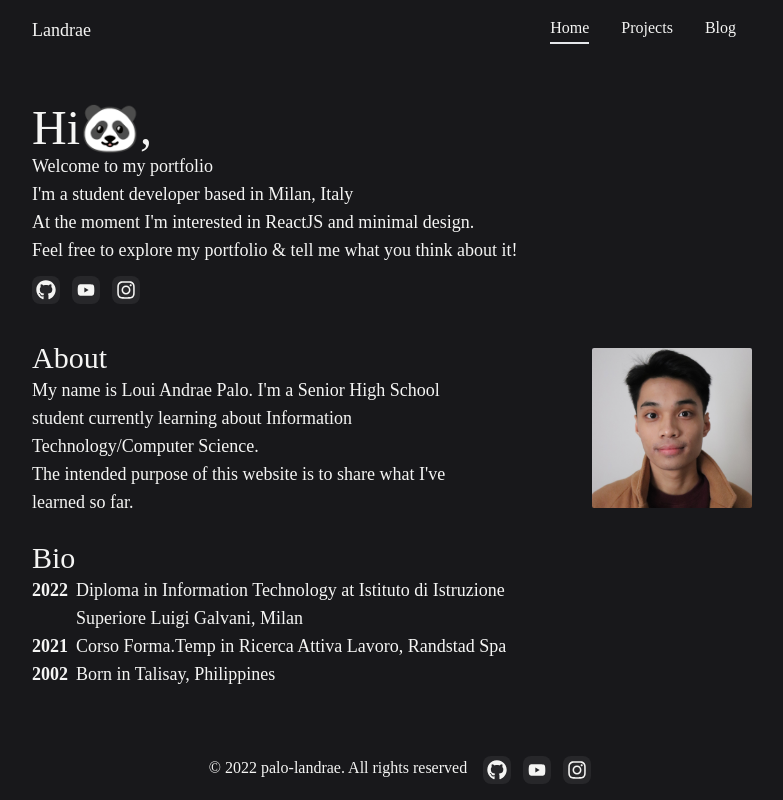
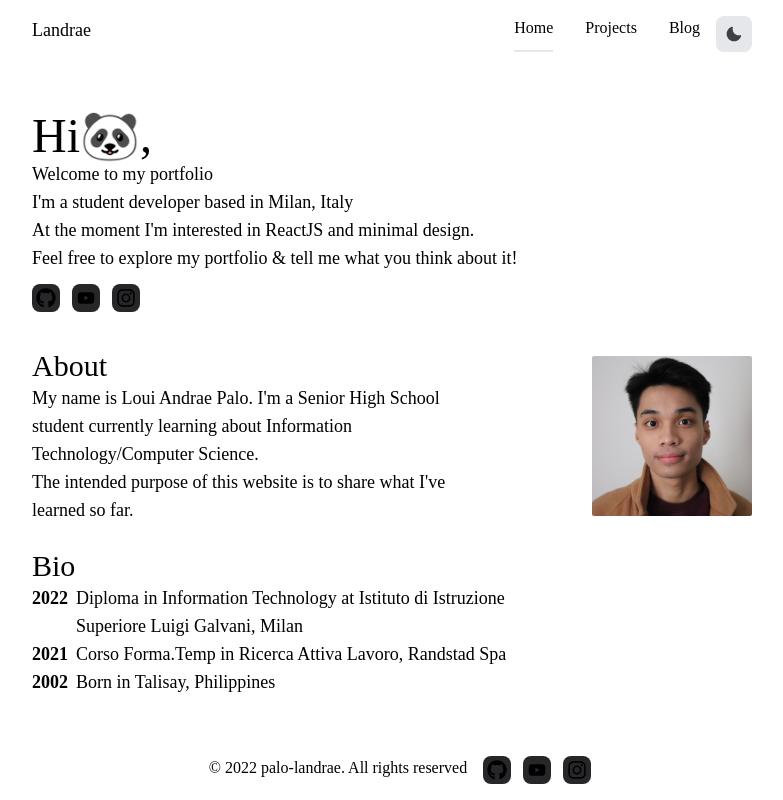
Before and after one commit to palo-landrae/landrae.dev, a Next.js app: page / in a window 1280 px wide. Shown: the whole page, without its empty margins (248-1031 px from the left). Built offline with nearby package versions, Linux system fonts and the light colour scheme.

Commit message:
:sparkles: next-themes

```diff
--- a/components/icons.tsx
+++ b/components/icons.tsx
@@ -132,3 +132,37 @@ export const MagnifyingGlassIcon: React.FC = () => {
     </svg>
   );
 };
+
+export const SunIcon: React.FC = () => {
+  return (
+    <svg
+      xmlns="http://www.w3.org/2000/svg"
+      viewBox="0 0 24 24"
+      fill="none"
+      stroke="currentColor"
+      className="w-5 h-5 hidden dark:block"
+    >
+      <path
+        strokeLinecap="round"
+        strokeLinejoin="round"
+        strokeWidth={2}
+        d="M12 3v1m0 16v1m9-9h-1M4 12H3m15.364 6.364l-.707-.707M6.343 6.343l-.707-.707m12.728 0l-.707.707M6.343 17.657l-.707.707M16 12a4 4 0 11-8 0 4 4 0 018 0z"
+      />
+    </svg>
+  );
+};
+
+export const MoonIcon: React.FC = () => {
+  return (
+    <svg
+      xmlns="http://www.w3.org/2000/svg"
+      viewBox="0 0 24 24"
+      className="w-4 h-4 block dark:hidden"
+    >
+      <path
+        fill="currentColor"
+        d="M21.4,13.7C20.6,13.9,19.8,14,19,14c-5,0-9-4-9-9c0-0.8,0.1-1.6,0.3-2.4c0.1-0.3,0-0.7-0.3-1 c-0.3-0.3-0.6-0.4-1-0.3C4.3,2.7,1,7.1,1,12c0,6.1,4.9,11,11,11c4.9,0,9.3-3.3,10.6-8.1c0.1-0.3,0-0.7-0.3-1 C22.1,13.7,21.7,13.6,21.4,13.7z"
+      />
+    </svg>
+  );
+};
--- a/components/layout/navbar.tsx
+++ b/components/layout/navbar.tsx
@@ -2,6 +2,7 @@ import Link from "next/link";
 import { Spacer } from "./spacer";
 import { useRouter } from "next/router";
 import { isActiveLink } from "@/lib/utils";
+import ThemeButton from "../theme-button";
 
 export const Navbar = (): JSX.Element => {
   const router = useRouter();
@@ -36,6 +37,7 @@ export const Navbar = (): JSX.Element => {
             </a>
           </Link>
         ))}
+        <ThemeButton />
       </div>
     </nav>
   );
--- /dev/null
+++ b/components/theme-button.tsx
@@ -0,0 +1,31 @@
+import React from "react";
+import { useTheme } from "next-themes";
+import { MoonIcon, SunIcon } from "./icons";
+import { AnimatePresence, motion } from "framer-motion";
+
+const ThemeButton: React.FC = () => {
+  const { resolvedTheme, setTheme } = useTheme();
+  return (
+    <button
+      aria-label="Toggle Dark Mode"
+      type="button"
+      className="w-9 h-9 text-zinc-700 bg-gray-200 dark:bg-orange-200 rounded-lg flex items-center justify-center  hover:ring-2 ring-gray-300  transition-all"
+      onClick={() => setTheme(resolvedTheme === "dark" ? "light" : "dark")}
+    >
+      <AnimatePresence exitBeforeEnter initial={false}>
+        <motion.div
+          style={{ display: "inline-block" }}
+          key={resolvedTheme}
+          initial={{ y: 20, opacity: 0 }}
+          animate={{ y: 0, opacity: 1 }}
+          transition={{ duration: 0.2 }}
+        >
+          <SunIcon />
+          <MoonIcon />
+        </motion.div>
+      </AnimatePresence>
+    </button>
+  );
+};
+
+export default ThemeButton;
--- a/package.json
+++ b/package.json
@@ -19,6 +19,7 @@
     "framer-motion": "^6.3.0",
     "moment": "^2.29.2",
     "next": "12.1.4",
+    "next-themes": "^0.1.1",
     "react": "18.0.0",
     "react-dom": "18.0.0",
     "rehype-raw": "^6.1.1",
--- a/pages/_app.tsx
+++ b/pages/_app.tsx
@@ -2,6 +2,7 @@ import "../styles/globals.css";
 import type { AppProps } from "next/app";
 import { AnimatePresence } from "framer-motion";
 import { SessionProvider } from "@/components/session";
+import { ThemeProvider } from "next-themes";
 
 declare const window: any;
 
@@ -15,7 +16,9 @@ function MyApp({ Component, pageProps, router }: AppProps) {
         initial={false}
         onExitComplete={() => window.scrollTo(0, 0)}
       >
-        <Component {...pageProps} key={url} />
+        <ThemeProvider attribute="class">
+          <Component {...pageProps} key={url} />
+        </ThemeProvider>
       </AnimatePresence>
     </SessionProvider>
   );
--- a/pages/_document.tsx
+++ b/pages/_document.tsx
@@ -7,7 +7,7 @@ export default class Document extends NextDocument {
       <Html lang="en">
         <Fonts />
         <Head />
-        <body className="bg-zinc-900 text-stone-100 font-mplusrounded scrollbar">
+        <body className="dark:bg-zinc-900 dark:text-stone-100 font-mplusrounded scrollbar">
           <Main />
           <NextScript />
         </body>
--- a/pages/blog/[slug].tsx
+++ b/pages/blog/[slug].tsx
@@ -8,7 +8,7 @@ import { Prism as SyntaxHighlighter } from "react-syntax-highlighter";
 import ReactMarkdown from "react-markdown";
 import remarkGfm from "remark-gfm";
 import rehypeRaw from "rehype-raw";
-import { oneDark } from "react-syntax-highlighter/dist/cjs/styles/prism/one-dark";
+import { default as oneDark } from "react-syntax-highlighter/dist/cjs/styles/prism/one-dark";
 import moment from "moment";
 import Image from "next/image";
 import { LikeButton } from "@/components/like-button";
--- a/tailwind.config.js
+++ b/tailwind.config.js
@@ -3,6 +3,7 @@ module.exports = {
     "./pages/**/*.{js,ts,jsx,tsx}",
     "./components/**/*.{js,ts,jsx,tsx}",
   ],
+  darkMode: "class",
   theme: {
     extend: {
       width: {
@@ -48,6 +49,9 @@ module.exports = {
       }),
     },
   },
+  variants: {
+    typography: ["dark"],
+  },
   plugins: [
     require("@tailwindcss/line-clamp"),
     require("@tailwindcss/typography"),
```
Also changed, not shown: 1 other file (tests, documents, lock files or other folders).
